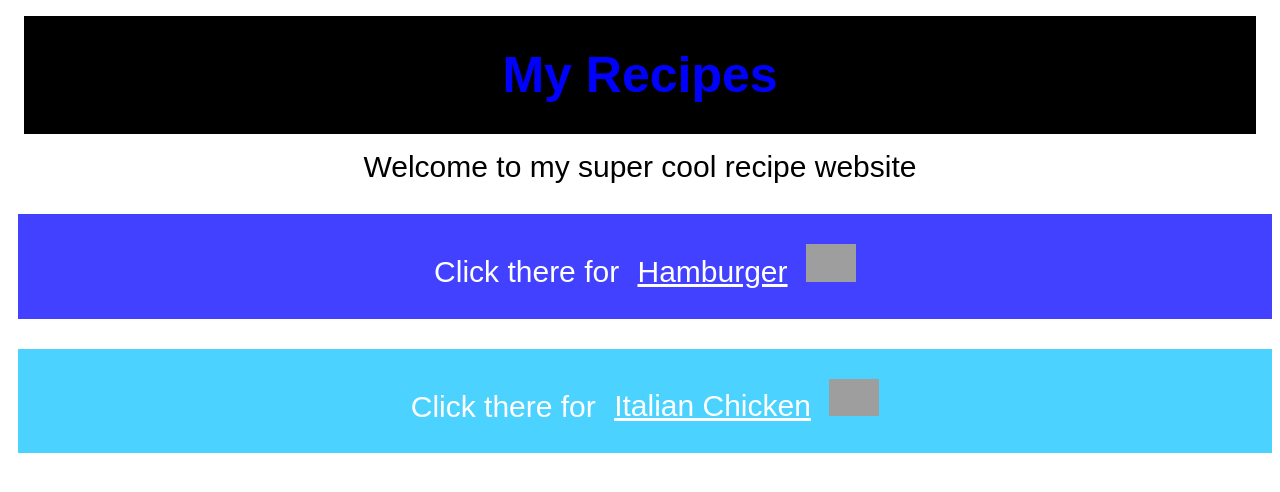
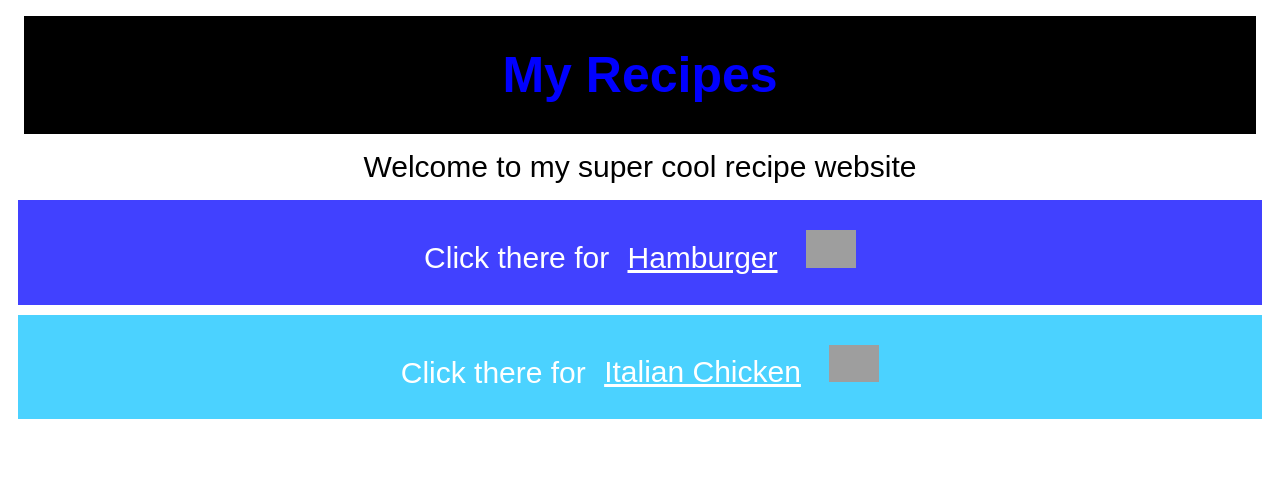
Before and after one commit to Brav1d/odin-recipes, a plain HTML site: page index.html in a window 1280 px wide. Drawn offline with Linux system fonts and the light colour scheme; grey boxes are pictures that could not be loaded.

Commit message:
Minor changes to  css

```diff
--- a/style.css
+++ b/style.css
@@ -24,10 +24,7 @@ a,
     padding: 30px;
     color: white;
     text-align: center;
-    margin-bottom: 10px;
-    margin-left: 10px;
-    width:auto
-
+    margin: 10px
 }
 .burger {
     width: 50px;
```
